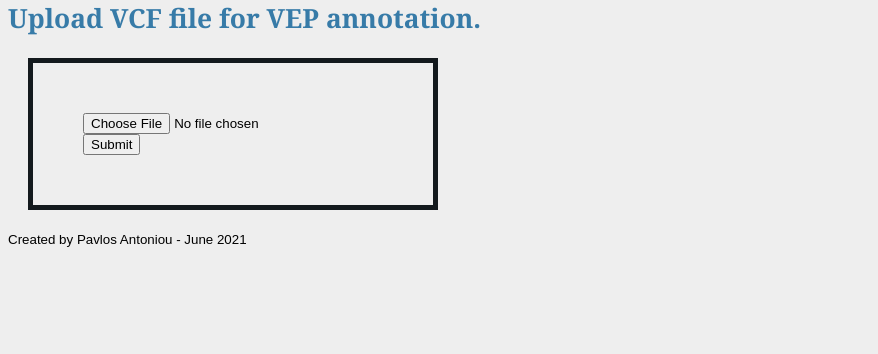
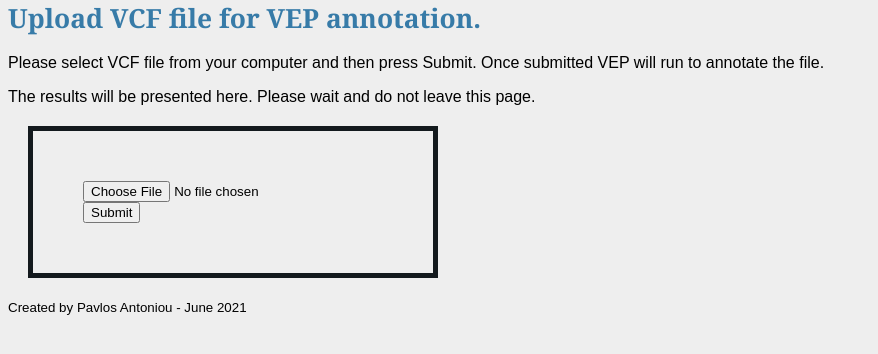
Before and after one commit to pavlos-pa10/VEP_container_api, a Flask app: page /api/upload in a window 1280 px wide. Shown: the part 106-460 px from the top of the page, without its empty margins (0-878 px from the left). Run offline with Flask 2, Linux system fonts and the light colour scheme.

Commit message:
added helpful description to upload template and vcf_file

```diff
--- a/project/views/routes.py
+++ b/project/views/routes.py
@@ -46,15 +46,15 @@ def  upload():
           flash("You must select a valid VCF file")
           return redirect(url_for('views.index'))
       else:
+
         f.save(os.path.join(current_app.config['UPLOAD_FOLDER'], secure_filename(f.filename)))
         vcf_file=f.filename
-
+        session['vcf_file']=vcf_file
         client=start_docker_vep_container()
         run_vep_docker(client,vcf_file)
+        parse_vep_output(current_app.config['UPLOAD_FOLDER']+"/annotation_vep.txt")
+        return redirect(url_for('views.api_annotations'))
 
-
-
-    return redirect(url_for('views.api_annotations'))
 
 
 @views_blueprint.route('/annotations', methods = ['GET'])
@@ -71,7 +71,6 @@ def view_annotations():
 @views_blueprint.route('/api/annotations', methods = ['GET'])
 def api_annotations():
     current_app.config['JSON_SORT_KEYS'] = False
-    parse_vep_output(current_app.config['UPLOAD_FOLDER']+"/annotation_vep.txt")
     json_file=current_app.config['UPLOAD_FOLDER']+"/vep_output.json"
     data = json.load(open(json_file))
     return jsonify(data)
@@ -98,11 +97,11 @@ def generate_docker_command(vcf_file):
     return command
 
 
-# Run VEP container image with the command generated, detach=True to not wait for it to finish and remove=True to remove image after execution
+# Run VEP container image with the command generated, detach=False to wait for it to finish and remove=True to remove image after execution
 def run_vep_docker(client,file_location):
     command=generate_docker_command(file_location)
     volumes={current_app.config['UPLOAD_FOLDER'] : {'bind': current_app.config['VEP_PATH'], 'mode': 'rw'}}
-    container=client.containers.run('ensemblorg/ensembl-vep', command, volumes=volumes, detach=True, remove=True)
+    container=client.containers.run('ensemblorg/ensembl-vep', command, volumes=volumes, detach=False, remove=True)
     return container
 
 # Parse VEP output to produce json format to be returned from API
--- a/project/views/templates/views/upload.html
+++ b/project/views/templates/views/upload.html
@@ -1,6 +1,8 @@
 {% extends "base.html" %}
 {% block content %}
 <h1>Upload VCF file for VEP annotation.</h1>
+<p>Please select VCF file from your computer and then press Submit. Once submitted VEP will run to annotate the file.</p>
+<p>The results will be presented here. Please wait and do not leave this page. </p>
 <div class="formdiv">
     <form action = "http://localhost:5000/api/upload" method = "POST"
     enctype = "multipart/form-data">
```
Also changed, not shown: 1 other file.
